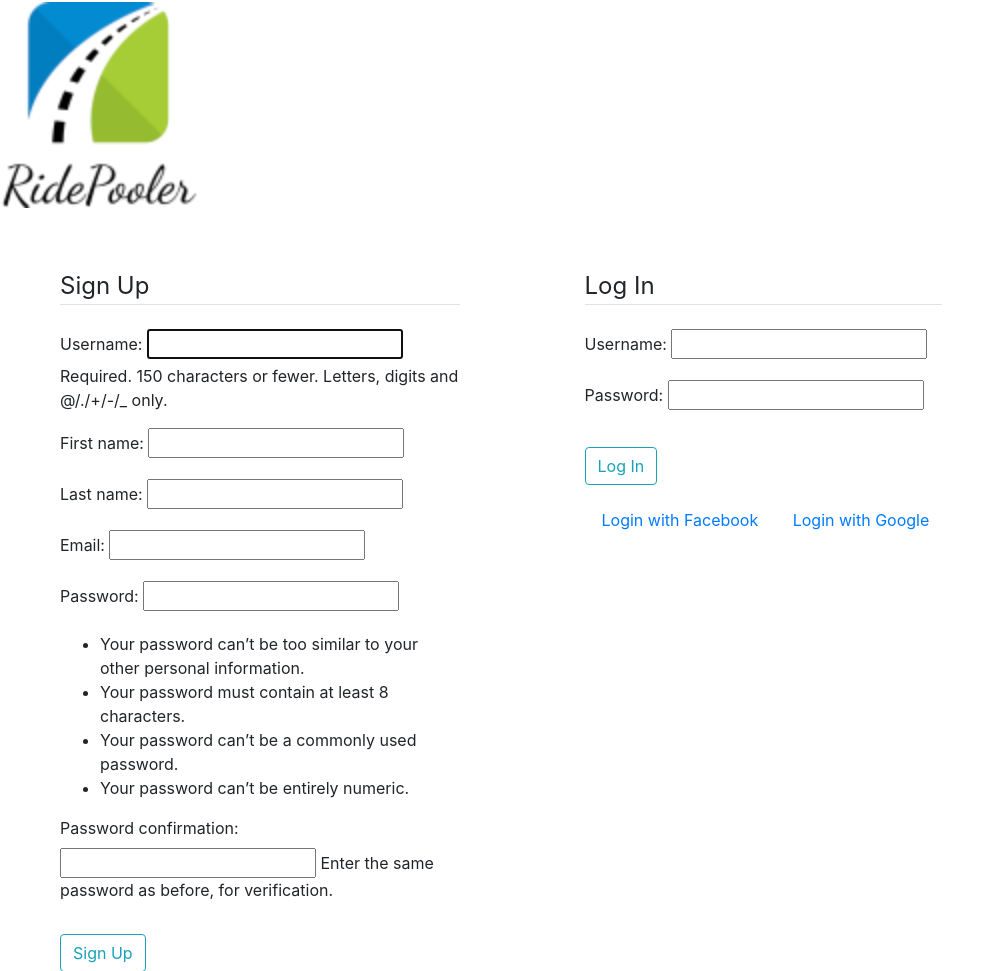
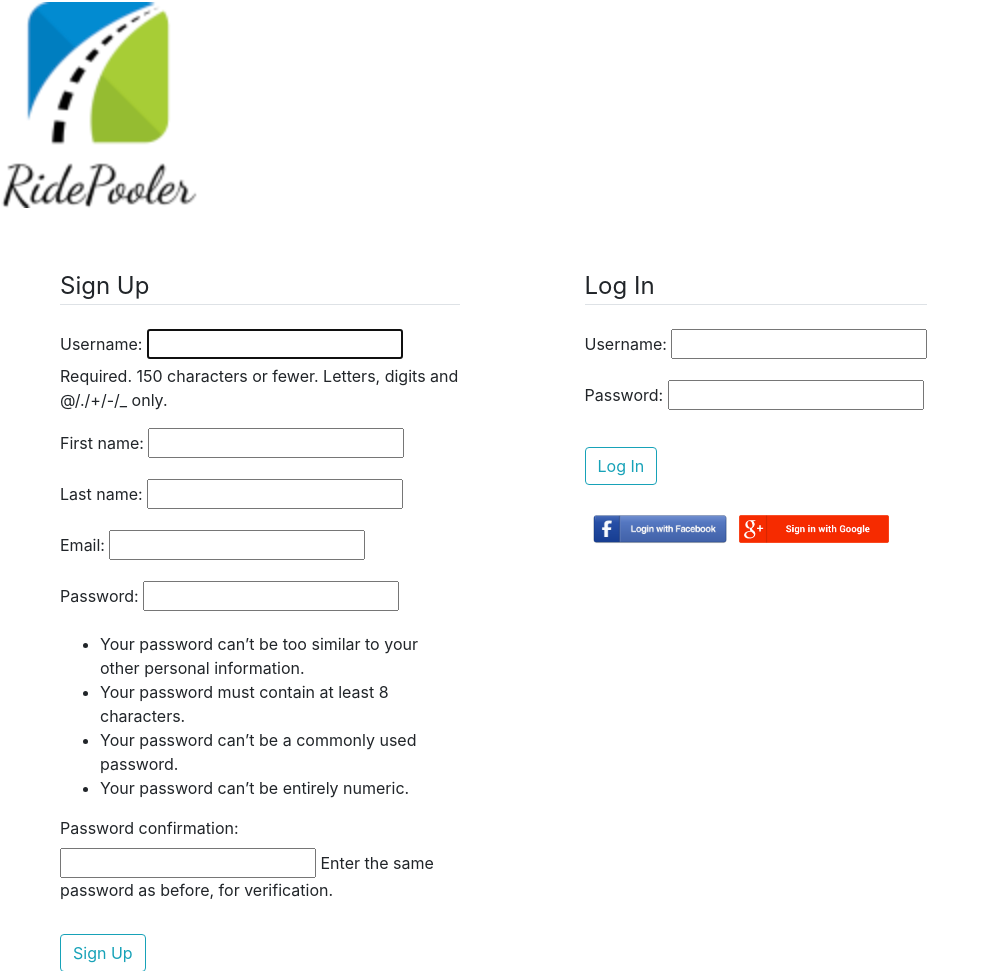
Before and after one commit to October2020PandA/Gary-projects, a Django app: page / in a window 1280 px wide. Shown: the top 971 px of the page, without its empty margins (0-990 px from the left). Run offline with Django 3.2, Linux system fonts and the light colour scheme; some libraries are stand-ins or nearby versions.

Commit message:
Update index.html

```diff
--- a/users/templates/users/index.html
+++ b/users/templates/users/index.html
@@ -52,14 +52,11 @@
                 <button class="btn btn-outline-info" type="submit" name="login">Log In</button>
             </div>
 
-            <button type="button" class="fb btn"><i class="fab fa-facebook-f pr-1"></i>
-                <a href="{% url 'social:begin' 'facebook' %}">Login with Facebook
-                </a>
-            </button>
-            <button type="button" class="btn btn-gplus"><i class="fab fa-google-plus-g pr-1"></i>
-                <a href="{% url 'social:begin' 'google-oauth2' %}">Login with Google
-                </a>
-            </button>
+            <a href="{% url 'social:begin' 'facebook' %}"><img src="static/users/fb-btn.png" width=150px>
+            </a>
+
+            <a href="{% url 'social:begin' 'google-oauth2' %}"><img src="static/users/google-btn.png" width=150px>
+            </a>
 
 
         </form>
```
